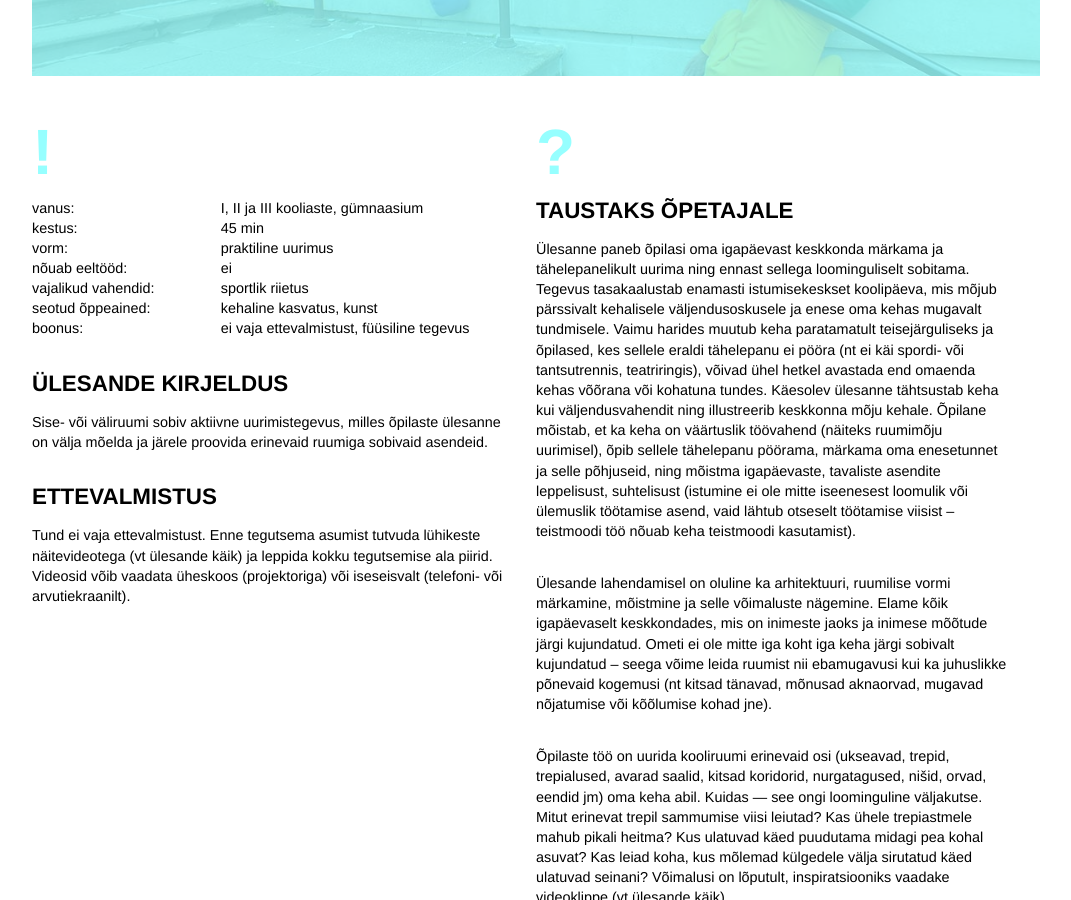
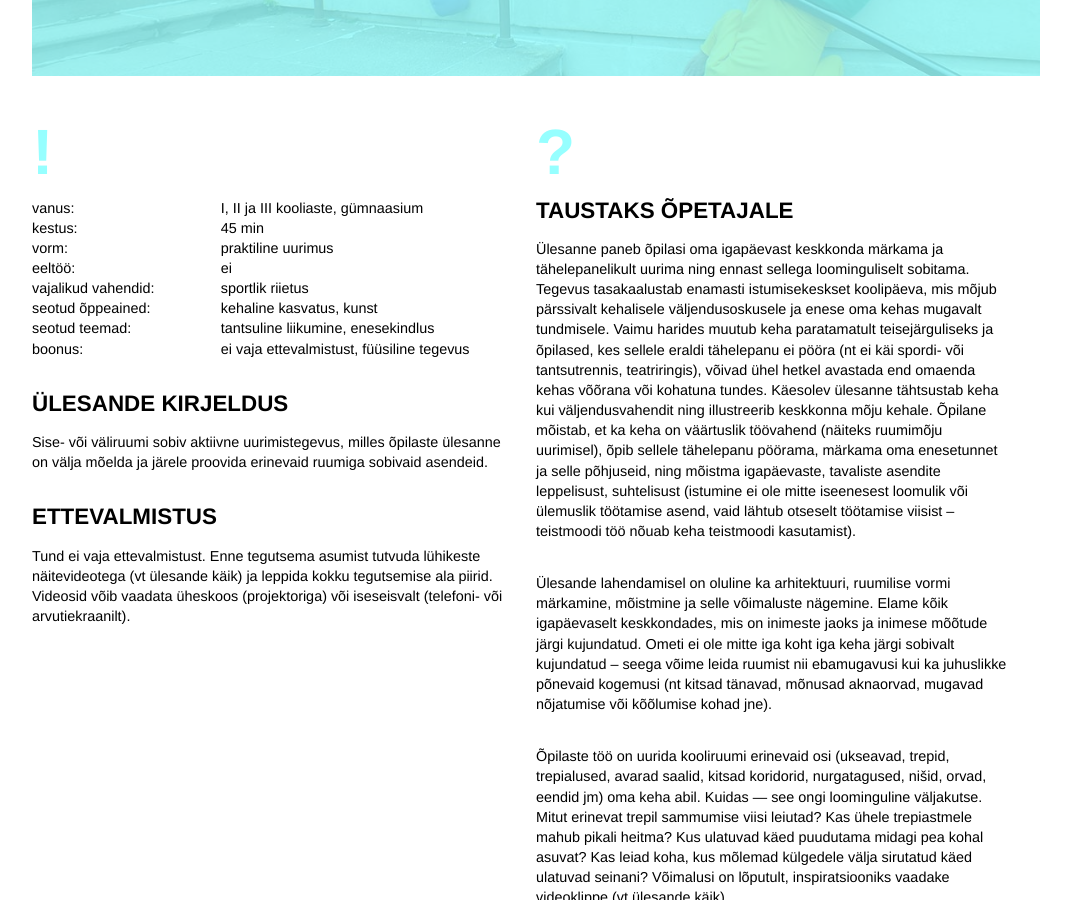
Before and after one commit to ruumiharidus/ruumiharidus.github.io, a Jekyll site: the page built from _posts/2015-11-25-keha-on-ruum.md, in a window 1280 px wide and 900 px high, scrolled down 718 px. Shown: the whole window, without its empty margins (104-1175 px from the left). Built offline with Jekyll 4.4.1, drawn with Linux system fonts in a browser that asks for light colours; nearby versions of some CDN libraries.

Commit message:
Updated 2015-11-25-keha-on-ruum.md

```diff
--- a/_posts/2015-11-25-keha-on-ruum.md
+++ b/_posts/2015-11-25-keha-on-ruum.md
@@ -14,9 +14,10 @@ published: true
 vanus: 				| I, II ja III kooliaste, gümnaasium
 kestus: 			| 45 min
 vorm: 				| praktiline uurimus
-nõuab eeltööd:		| ei
+eeltöö:				| ei
 vajalikud vahendid:	| sportlik riietus
 seotud õppeained:	| kehaline kasvatus, kunst
+seotud teemad:		| tantsuline liikumine, enesekindlus
 boonus:				| ei vaja ettevalmistust, füüsiline tegevus
 
 #### Ülesande kirjeldus
```
